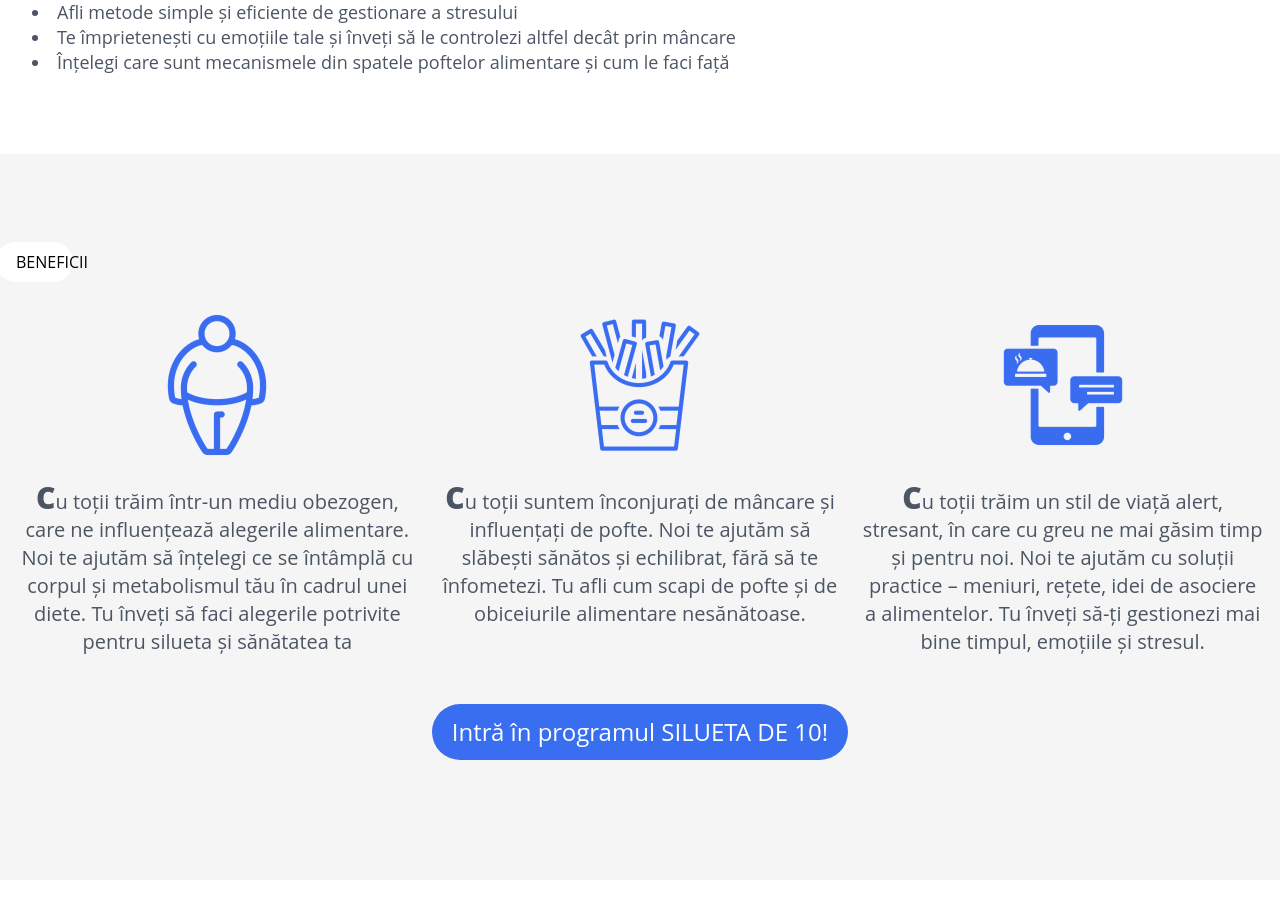
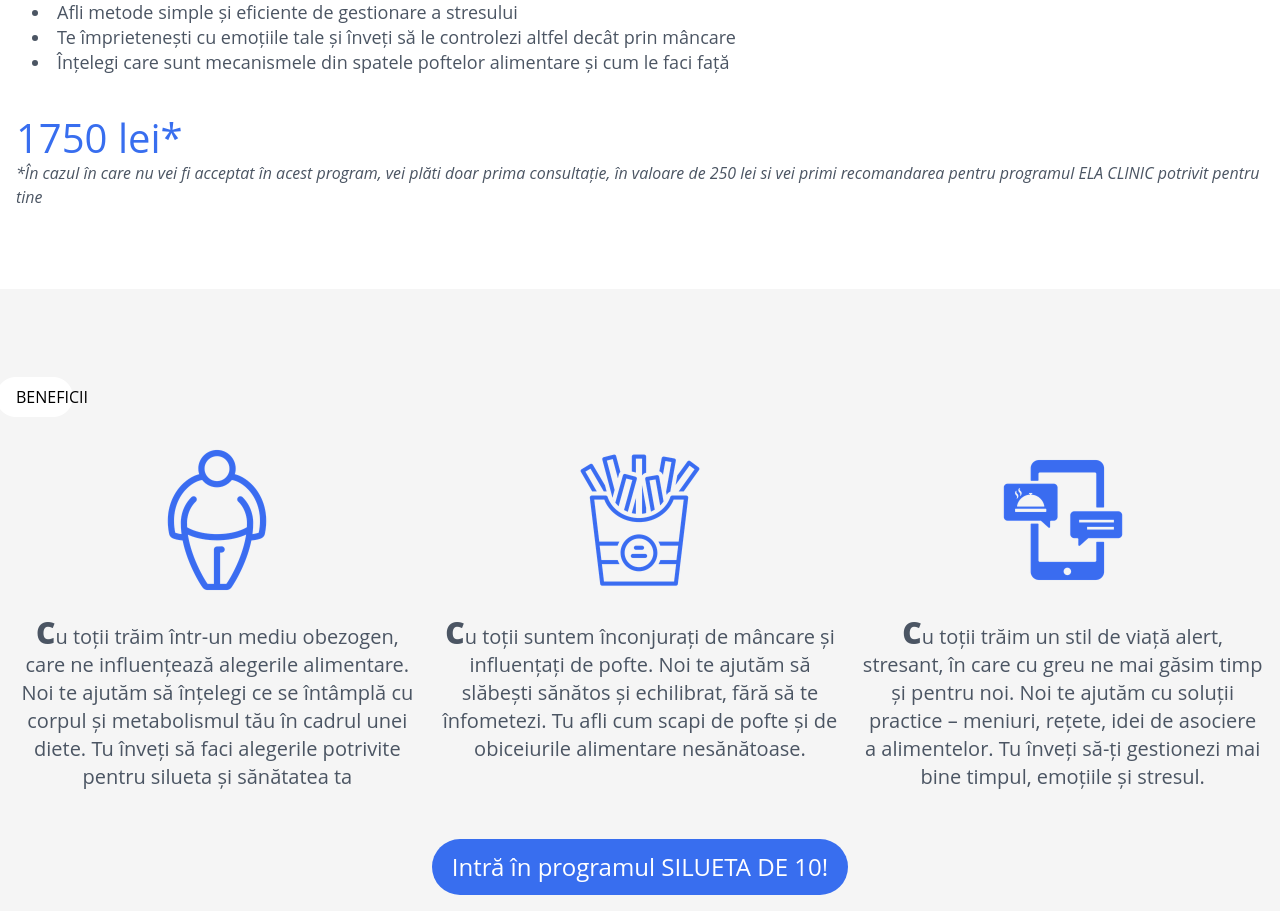
Before and after one commit to dragomirweb/ela.landing.v2, a Next.js app: page / in a window 1280 px wide. Shown: the part 1389-2300 px from the top of the page. Built offline with nearby package versions, Linux system fonts and the light colour scheme.

Commit message:
add text

```diff
--- a/components/features/Sections/RegainYourHealth/RegainYourHealth.tsx
+++ b/components/features/Sections/RegainYourHealth/RegainYourHealth.tsx
@@ -101,6 +101,16 @@ const RegainYourHealth: React.FunctionComponent = () => {
           </li>
         </ul>
       </div>
+      <div>
+        <Heading className="mt-10 text-brand-500 " tag="h3">
+          1750 lei*
+        </Heading>
+        <p className="text-secondary italic">
+          *În cazul în care nu vei fi acceptat în acest program, vei plăti doar
+          prima consultație, în valoare de 250 lei si vei primi recomandarea
+          pentru programul ELA CLINIC potrivit pentru tine
+        </p>
+      </div>
     </Container>
   )
 }
```
